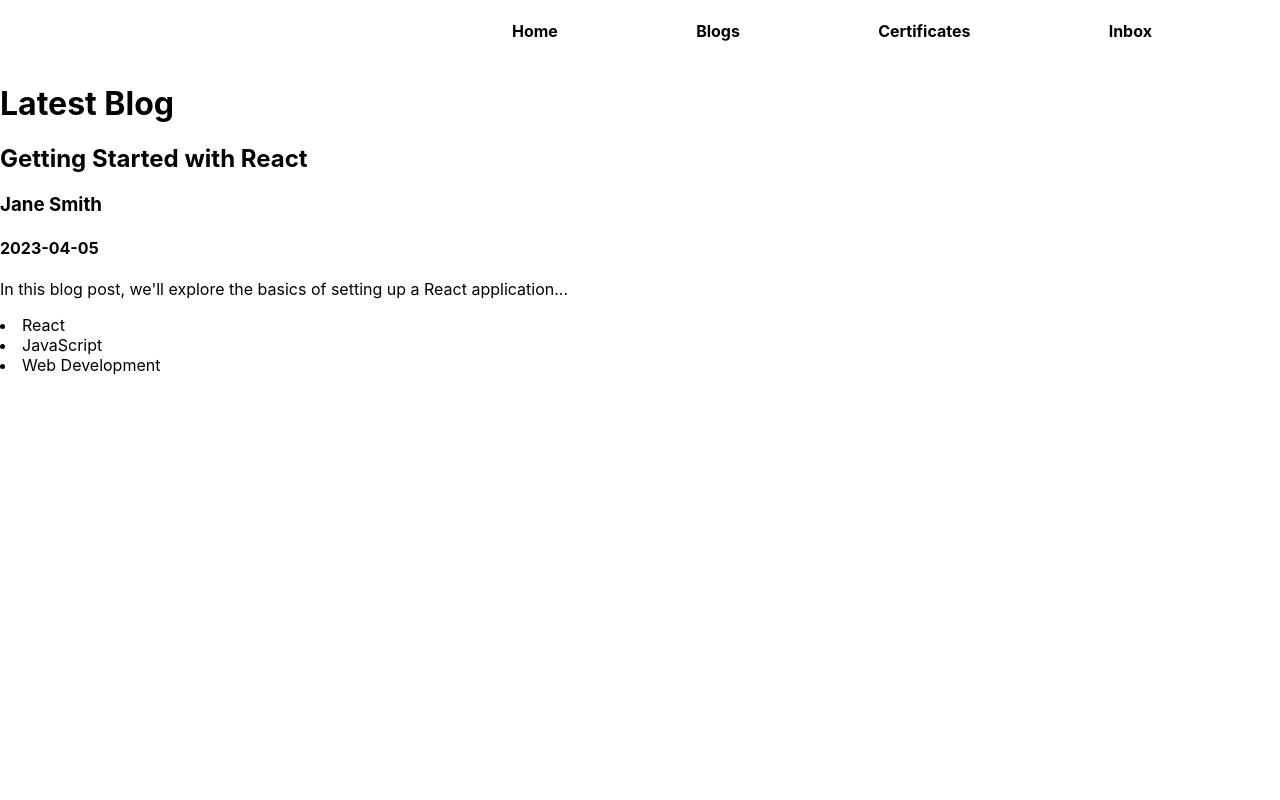
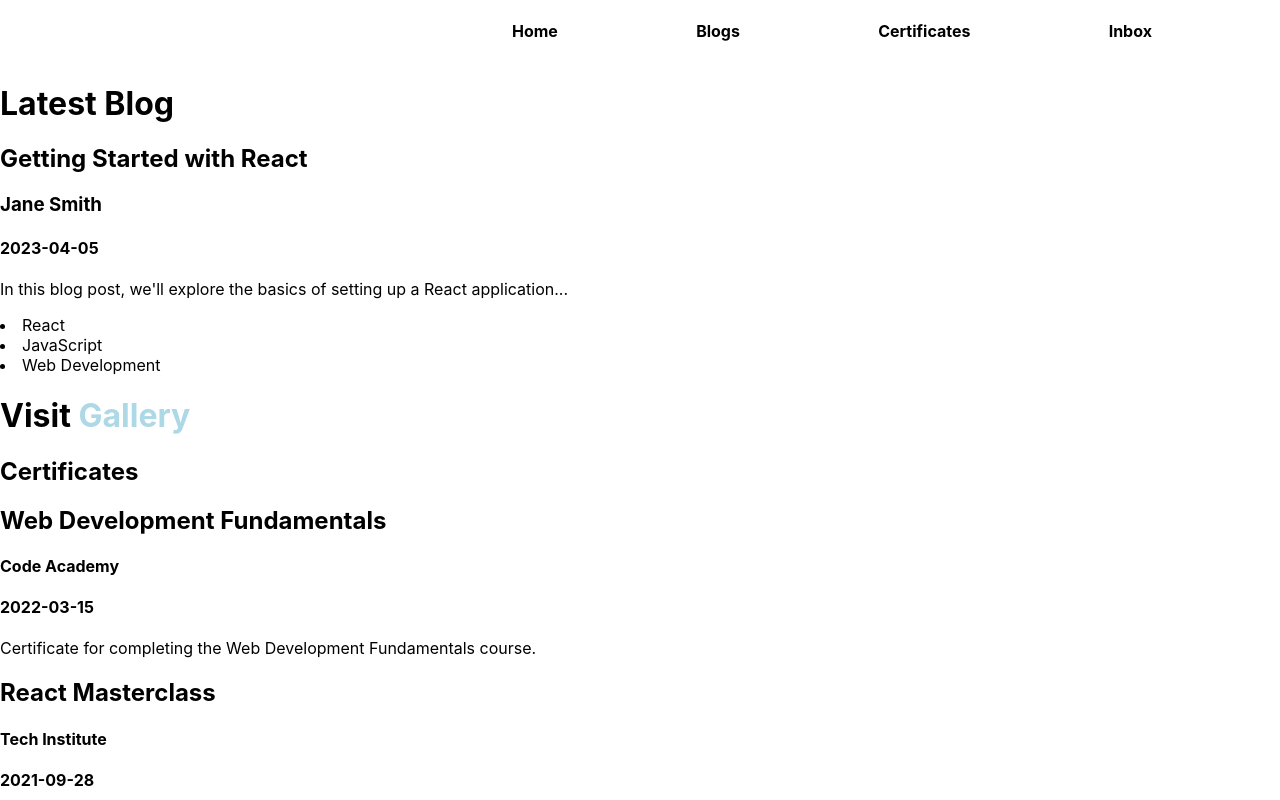
Before and after one commit to Binamin-hussein100/React_blog_colab, a React (Create React App) app: page / in a window 1280 px wide. Shown: the top 800 px of the page. Built offline with nearby package versions, Linux system fonts and the light colour scheme; data requests are answered from the project's data file.

Commit message:
feat: Add certificates

```diff
--- a/src/App.js
+++ b/src/App.js
@@ -2,12 +2,14 @@ import logo from './logo.svg';
 import './App.css';
 import Navbar from './components/navbar';
 import HomePage from './components/HomePage';
+import Certificates from './components/Certificates';
 
 function App() {
   return (
     <div >
       <Navbar/>
       <HomePage />
+      <Certificates/>
 
     </div>
   );
--- /dev/null
+++ b/src/components/Certificates.js
@@ -0,0 +1,32 @@
+import {useEffect, useState} from "react";
+function Certificates(){
+    const [certificates, setCertificates] = useState([]);
+    useEffect(()=>{
+        fetch("http://localhost:8000/certificates")
+        .then(res=> res.json())
+        .then(data=> setCertificates(data))
+    },[])
+
+    return(
+        <div id="cert-container">
+            <div id="title-container">
+                <h1>Visit <span style={{color:"lightblue"}}>Gallery</span></h1>
+                <h2>Certificates</h2>
+
+            </div>
+            <div id="certificates">
+              {certificates.map((certificate) =>(
+                 <div key={certificate.id}>
+                     <h2>{certificate.title}</h2>
+                     <h4>{certificate.issuer}</h4>
+                     <h4>{certificate.date}</h4>
+                     <p>{certificate.description}</p>
+                 </div>
+              )
+
+              )}
+            </div>
+        </div>
+    )
+}
+export default Certificates;
```
